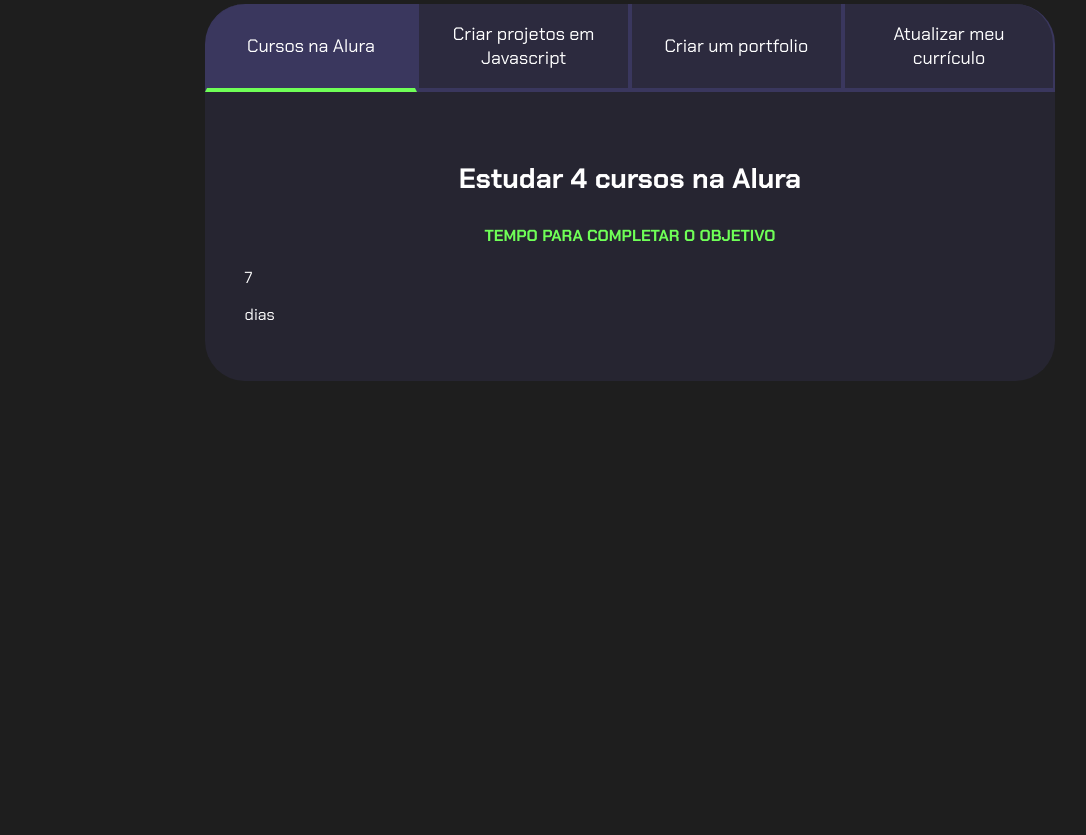
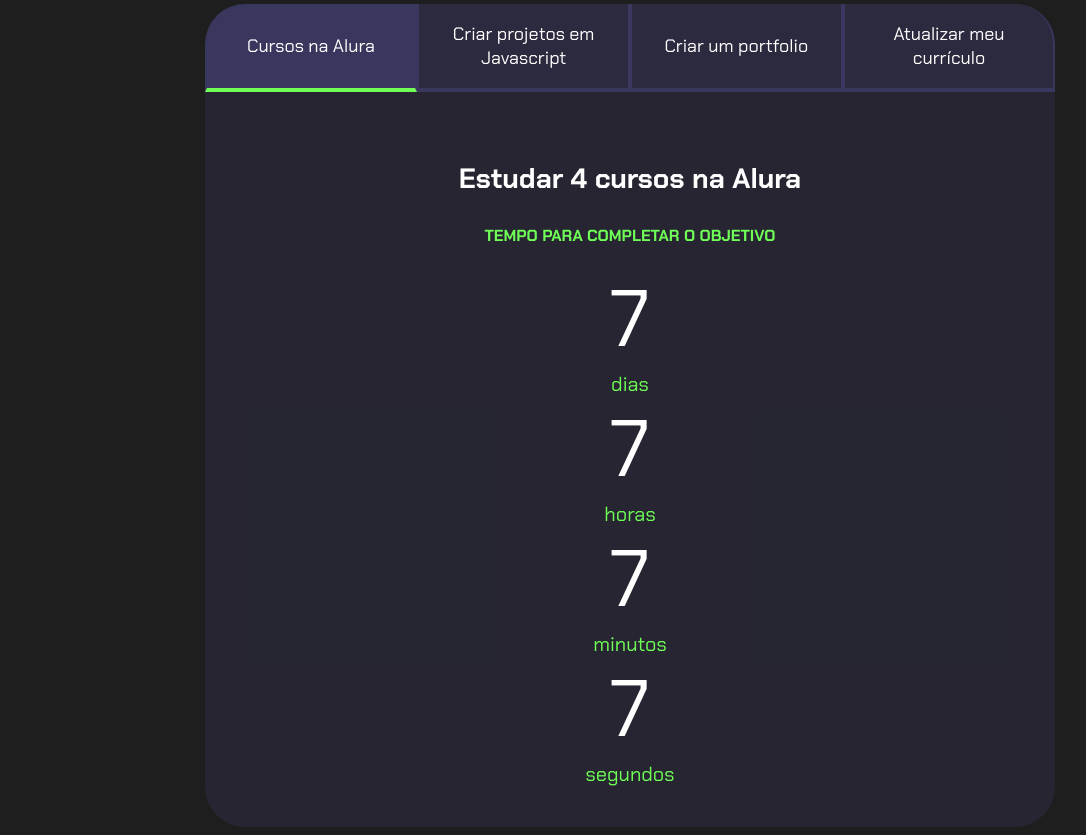
Before and after one commit to lioneljr5415/projeto-de-vida, a plain HTML site: page index.html in a window 1280 px wide. Shown: the part 99-934 px from the top of the page, without its empty margins (10-1096 px from the left). Before the commit the page ends 800 px from the top, so only its background shows below. Drawn offline with Linux system fonts and the light colour scheme.

Commit message:
Add files via upload

```diff
--- a/index.html
+++ b/index.html
@@ -27,6 +27,21 @@
                     <p class="contador-digito-numero">7</p>
                     <p class="contador-digito-texto">dias</p>
                     </div>
+
+                    <div class="contador-digito">
+                        <p class="contador-digito-numero">7</p>
+                        <p class="contador-digito-texto">horas</p>
+                        </div>
+
+                        <div class="contador-digito">
+                            <p class="contador-digito-numero">7</p>
+                            <p class="contador-digito-texto">minutos</p>
+                            </div>
+
+                            <div class="contador-digito">
+                                <p class="contador-digito-numero">7</p>
+                                <p class="contador-digito-texto">segundos</p>
+                                </div>
              </div>
 
                 <div class="aba-conteudo">
--- a/style.css
+++ b/style.css
@@ -102,6 +102,24 @@ body {
 }
 
 .contador{
+    display:flex;
+    justify-content: center;
+    flex-wrap: wrap;
+}
+
+.contador-digito{
+    padding: 0 16px;
+    text-align: center;
+    min-width: 100px;
+}
+
+.contador-digito-numero{
+    font-size: 80px;
+    margin: 0;
+}
+
+.contador-digito-texto{
+    color: var(--verde);
     font-size: 20px;
-    text-align: center;
-    }
+    margin: 0
+}
```
